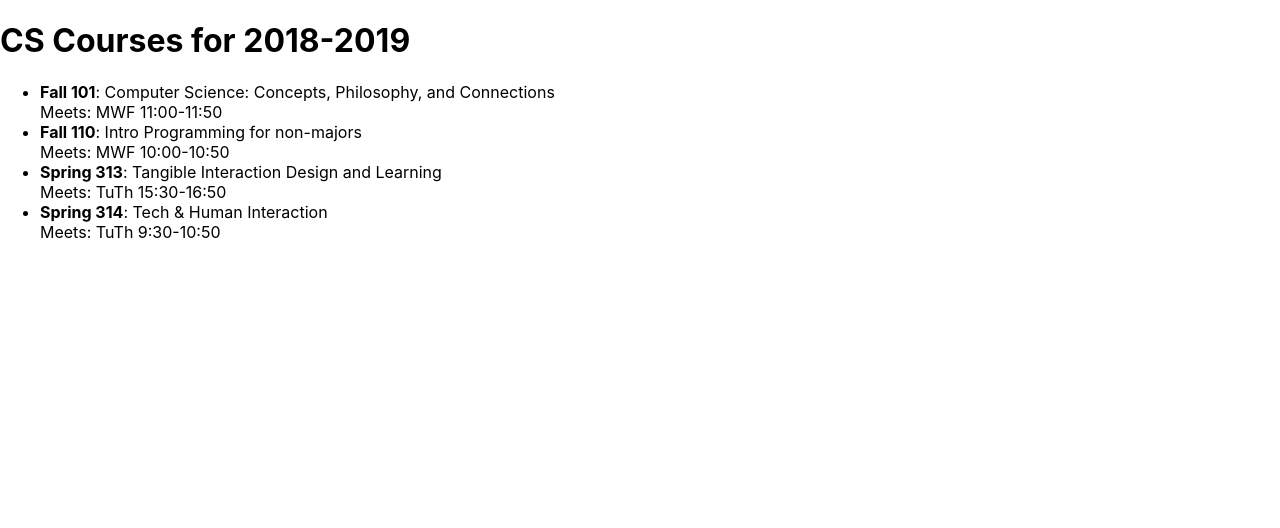
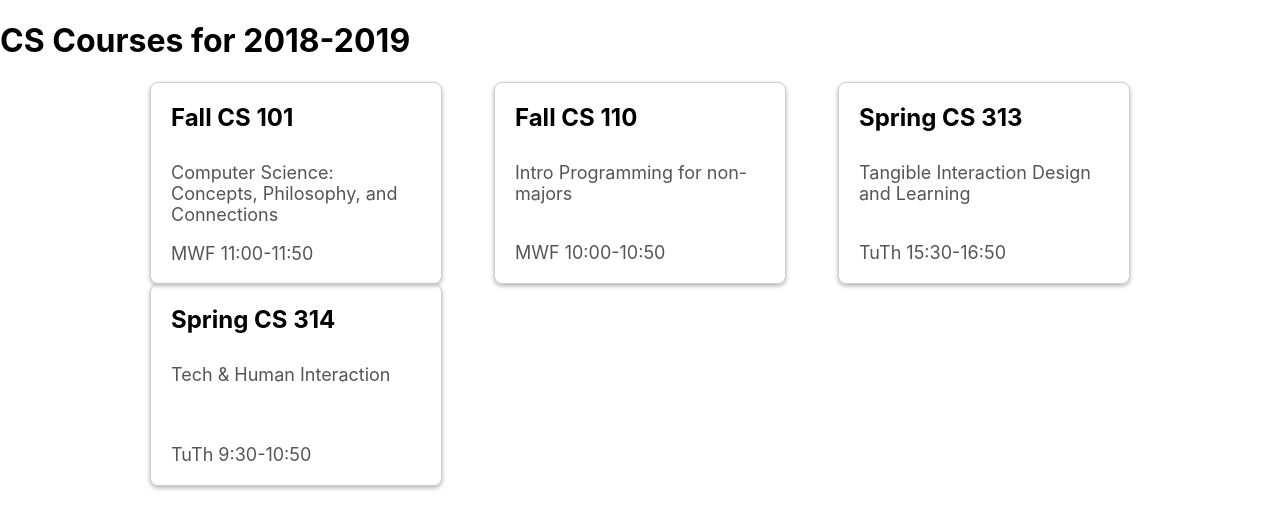
Before and after one commit to jkong7/392-course-scheduler, a React (Vite) app: page / in a window 1280 px wide. Shown: the top 528 px of the page. Built offline with nearby package versions, Linux system fonts and the light colour scheme.

Commit message:
Styled cards

```diff
--- a/src/components/CourseList.jsx
+++ b/src/components/CourseList.jsx
@@ -1,14 +1,19 @@
 import React from 'react';
+import '../styles/courseList.css';
+
 
 const CourseList = ({ courses }) => (
-    <ul>
-        { Object.entries(courses).map(([id, course]) => (
-            <li key={id}>
-                <strong>{course.term} {course.number}</strong>: {course.title} <br/>
-                Meets: {course.meets}
-            </li>
-        ))}
-    </ul>
-);
+    <div className="course-grid">
+      {Object.entries(courses).map(([id, course]) => (
+        <div key={id} className="course-card">
+          <strong className='course-name'>{course.term} CS {course.number}</strong>
+          <p className='course-title'>{course.title}</p>
+          <p className='course-meets'>{course.meets}</p>
+        </div>
+      ))}
+    </div>
+  );
+
+
 
 export default CourseList;
--- /dev/null
+++ b/src/styles/courseList.css
@@ -0,0 +1,36 @@
+.course-grid {
+    display: flex;
+    flex-wrap: wrap;
+    margin: 0 150px;
+    justify-content: space-between;
+  }
+
+  .course-card {
+    border: 1px solid #ccc;
+    border-radius: 8px;
+    box-shadow: 0 2px 4px rgba(0, 0, 0, 0.3);
+    width: 250px;
+    display: flex;
+    flex-direction: column;
+    justify-content: space-between;
+    height: 200px;
+    padding: 0 20px;
+  }
+
+  .course-name {
+    font-size: 24px;
+    margin-bottom: 12px;
+    margin-top: 20px;
+  }
+
+  .course-title {
+    font-size: 18px;
+    color: #555;
+    margin-bottom: auto;
+  }
+
+  .course-meets {
+    margin-bottom: 20px;
+    font-size: 18px;
+    color: #555;
+  }
```
